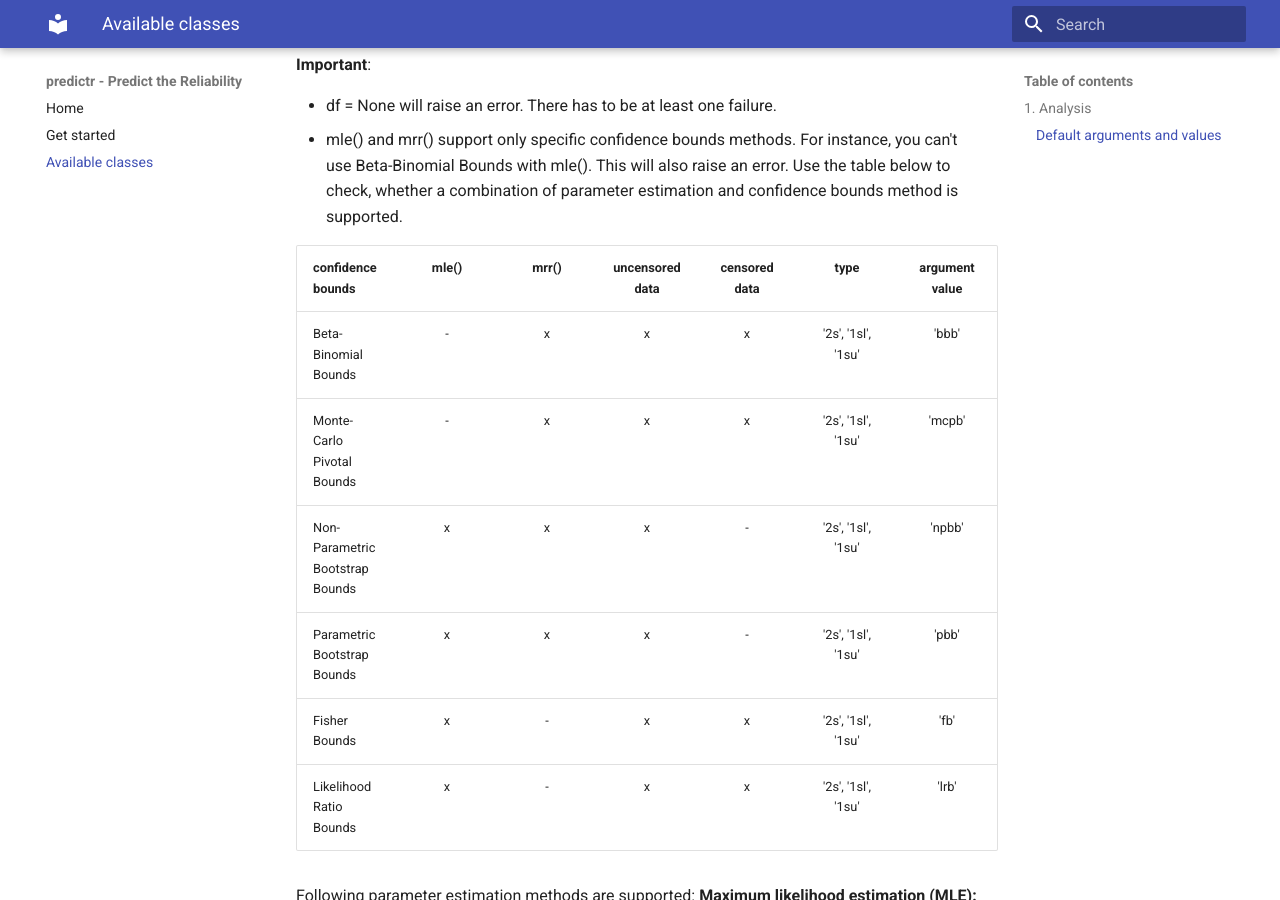
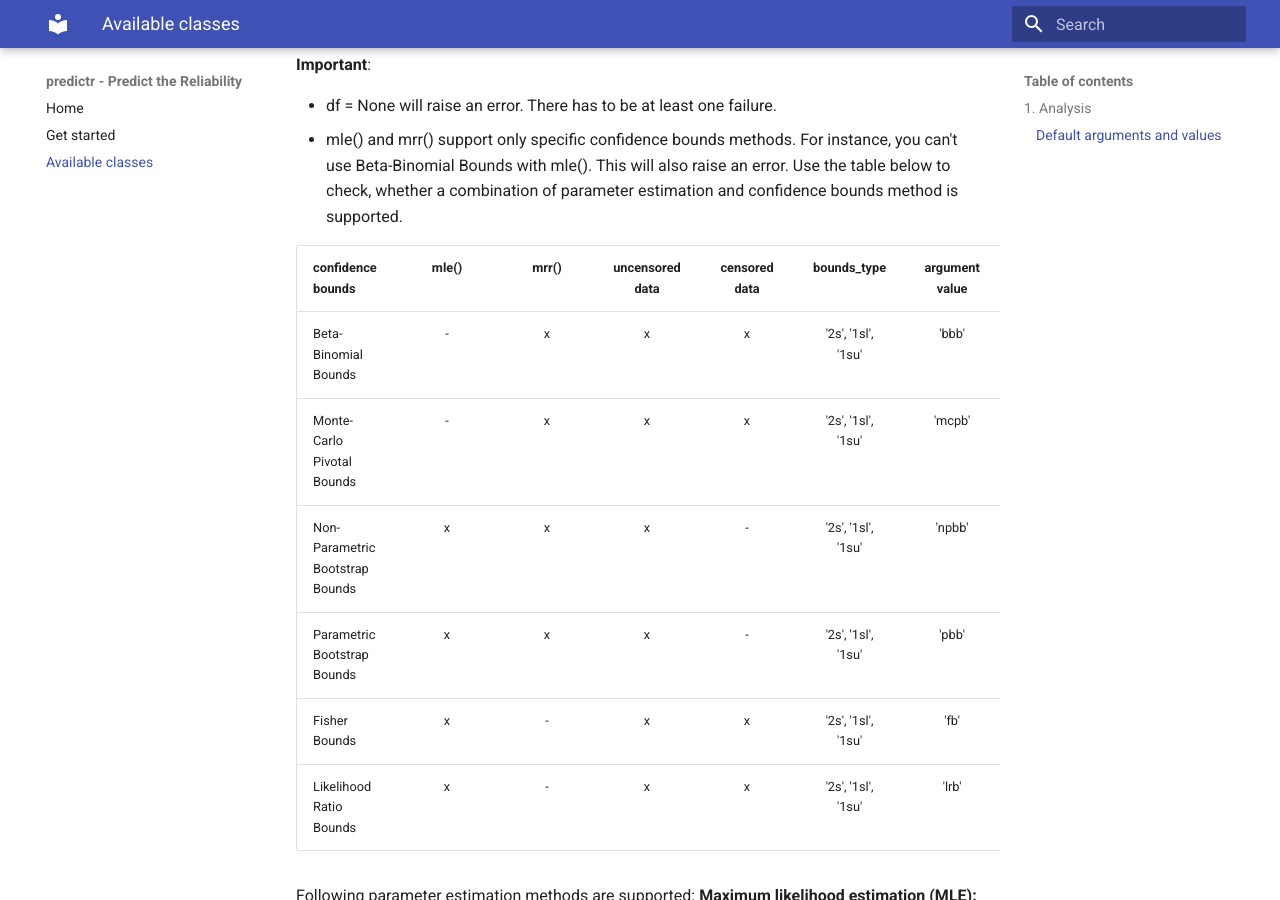
Before and after one commit to tvtoglu/predictr, an MkDocs documentation site: the page built from docs/classes.md, in a window 1280 px wide and 900 px high, scrolled down 1198 px. Built offline with MkDocs 1.6.1 and Material for MkDocs 9.7.7, drawn with Linux system fonts in a browser that asks for light colours.

Commit message:
Update classes.md

```diff
--- a/docs/classes.md
+++ b/docs/classes.md
@@ -24,7 +24,7 @@ This table provides information on alle arguments that are passed to the Analysi
 - df = None will raise an error. There has to be at least one failure.
 - mle() and mrr() support only specific confidence bounds methods. For instance, you can't use Beta-Binomial Bounds with mle(). This will also raise an error. Use the table below to check, whether a combination of parameter estimation and confidence bounds method is supported.
 
-| confidence bounds               | mle() | mrr() | uncensored data | censored data |        type        | argument value |
+| confidence bounds               | mle() | mrr() | uncensored data | censored data |    bounds_type     | argument value |
 |---------------------------------|:-----:|:-----:|:---------------:|:-------------:|:------------------:|:--------------:|
 | Beta-Binomial Bounds            |   -   |   x   |        x        |       x       | '2s', '1sl', '1su' |      'bbb'     |
 | Monte-Carlo Pivotal Bounds      |   -   |   x   |        x        |       x       | '2s', '1sl', '1su' |     'mcpb'     |
```
